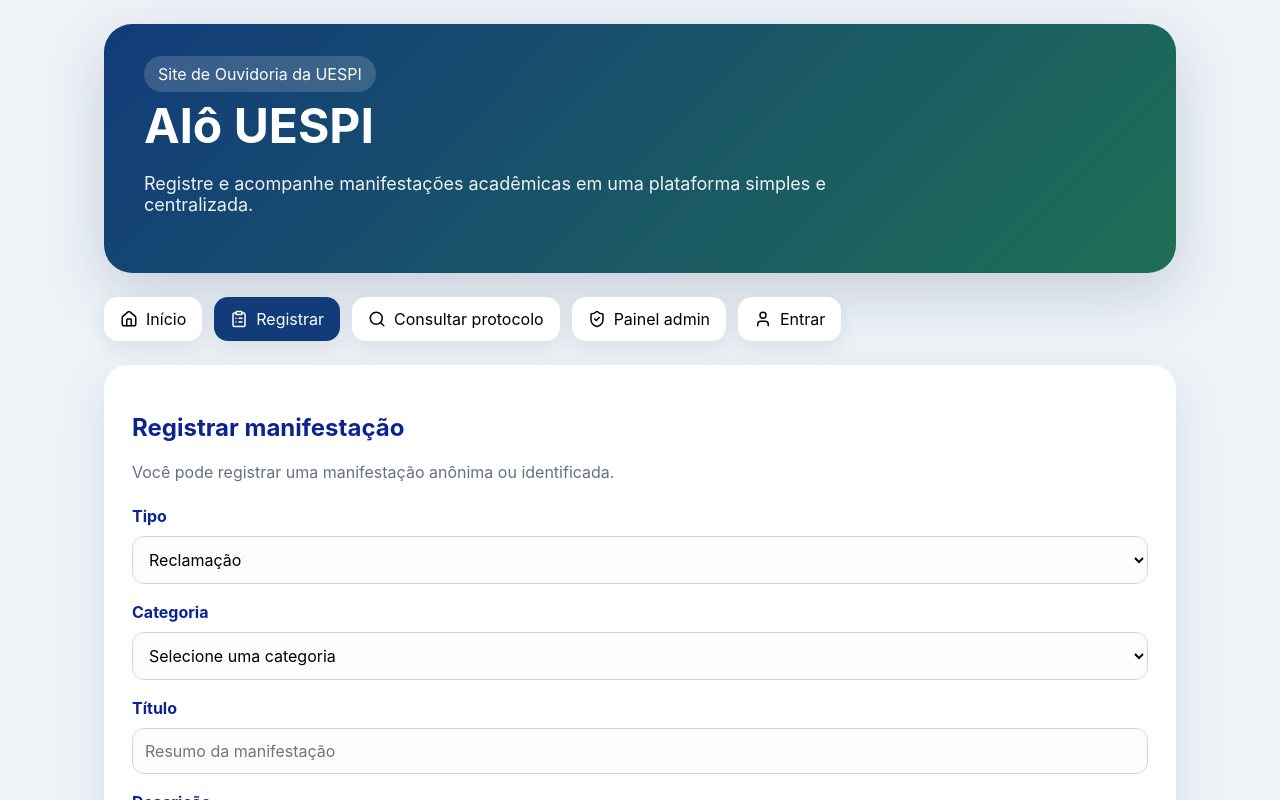
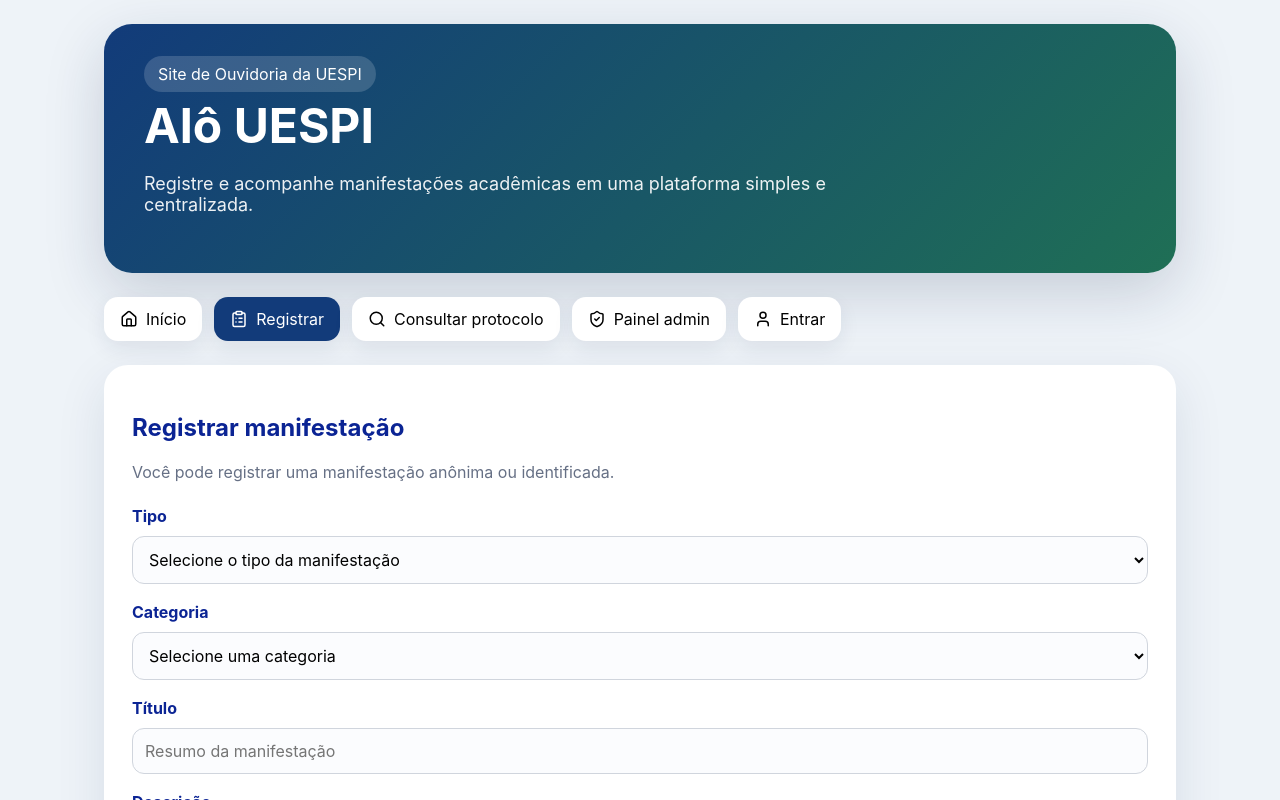
Before and after one commit to Danielcruzss/alo_uespi, a React (Vite) app in the folder frontend/: page / in a window 1280 px wide. Both pictures are taken after a click on the button "Registrar". Shown: the top 800 px of the page. Built offline with nearby package versions, Linux system fonts and the light colour scheme.

Commit message:
alteração no campo tipo

```diff
--- a/frontend/src/pages/NovaManifestacao.tsx
+++ b/frontend/src/pages/NovaManifestacao.tsx
@@ -60,6 +60,7 @@
         <label>Tipo</label>
 
         <select name="tipo" required>
+          <option value="">Selecione o tipo da manifestação</option>
           <option value="RECLAMACAO">Reclamação</option>
           <option value="DENUNCIA">Denúncia</option>
           <option value="SUGESTAO">Sugestão</option>
```
